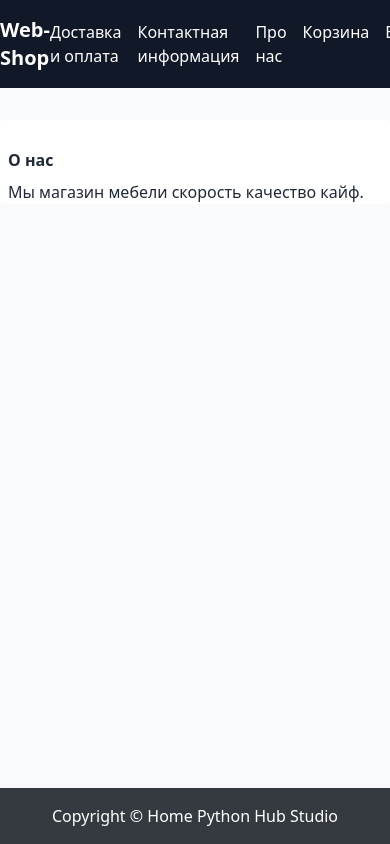
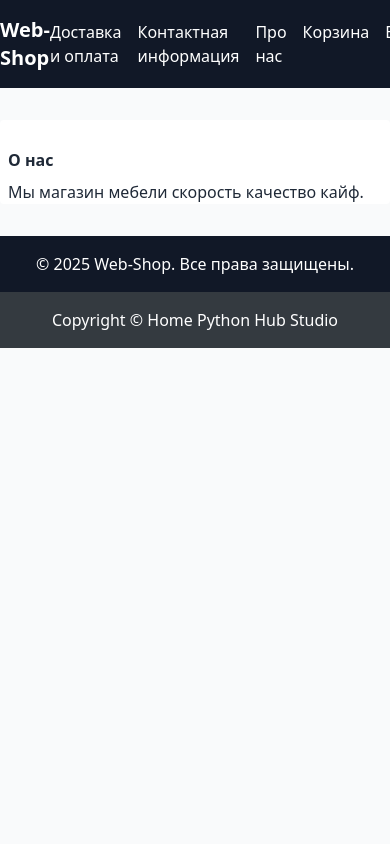
Before and after one commit to aslantos/web-shop, a Django app: page /about/ in a window 390 px wide; the page is wider, and only the part inside the window is pictured. Run offline with Django 4.2, Linux system fonts and the light colour scheme; some libraries are stand-ins or nearby versions.

Commit message:
Update my_footer_css.css

```diff
--- a/static/deps/css/my_footer_css.css
+++ b/static/deps/css/my_footer_css.css
@@ -1,7 +1,23 @@
+/* Основные стили для фиксированного футера */
+:root {
+    --footer-bg-color: #343a40; /* Фон футера */
+    --footer-padding: 10px 0; /* Отступы футера */
+    --footer-text-color: #ffffff; /* Цвет текста */
+}
+
 footer {
     position: fixed;
     bottom: 0;
     width: 100%;
-    background-color: #343a40;
-    padding: 10px 0;
-  }
+    background-color: var(--footer-bg-color);
+    color: var(--footer-text-color);
+    padding: var(--footer-padding);
+    text-align: center;
+}
+
+/* Адаптивность для малых экранов */
+@media (max-width: 768px) {
+    footer {
+        position: relative;
+    }
+}
```
